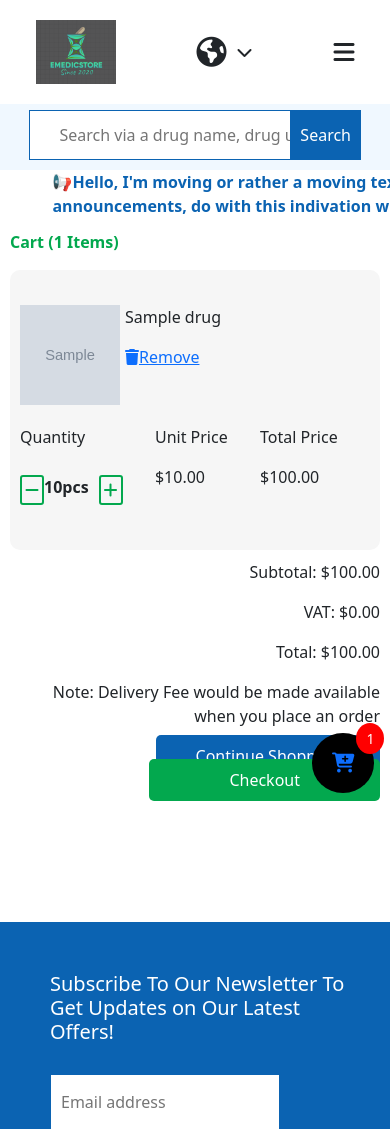
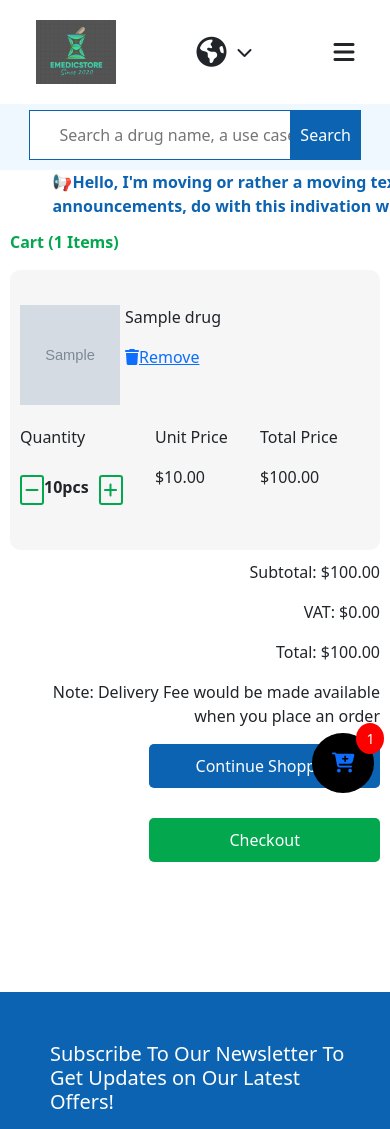
Before and after one commit to Dipec001/onlinestore, a Django app: page /cart/ in a window 390 px wide. Shown: the top 1129 px of the page. Run offline with Django 4.2, Linux system fonts and the light colour scheme; a user stored in the database is signed in; tables that the repository leaves empty hold one stand-in row (values such as "Sample post"); grey boxes marked "Sample" are stand-in pictures; some libraries are stand-ins or nearby versions; some web fonts are replaced.

Commit message:
"Updated styles.css with new media query for .shop-options, and modified HTML in cart.html and header.html to add/remove classes and adjust search input placeholder text."

```diff
--- a/static/styles.css
+++ b/static/styles.css
@@ -1274,6 +1274,18 @@ header{
         row-gap: 50px;
     }
 }
+
+@media screen  and (max-width: 520px){
+    .shop-options{
+        display: grid;
+        grid-template-columns: auto;
+        row-gap: 30px;
+        justify-content: end;
+    }
+    .shop-options a{
+        width: 100%;
+    }
+}
 @media screen  and (max-width: 380px){
     .products-container{
         grid-template-columns: auto; /* Fixed number of columns to 2 */
--- a/templates/cart.html
+++ b/templates/cart.html
@@ -43,7 +43,7 @@
             <p>Total: ${{ total }}</p>
             <p>Note: Delivery Fee would be made available when you place an order</p>
         </div>
-        <div>
+        <div class="shop-options">
             <a class="item-shop" href="{% url 'products' %}">Continue Shopping</a>
             <a class="item-shop checkout" href="{% url 'checkout' %}">Checkout</a>
         </div>
--- a/templates/header.html
+++ b/templates/header.html
@@ -29,7 +29,7 @@
             </div>
             <div class="head" id="search" >
                 <form class="search-form" method="get" action="{% url 'products' %}">
-                    <input class="search-input" type="text" name="q" placeholder="Search via a drug name, drug use case..." value="{{ request.GET.q }}">
+                    <input class="search-input" type="text" name="q" placeholder="Search a drug name, a use case..." value="{{ request.GET.q }}">
                         <button class="search" onclick="search()">Search</button>
                 </form>
             </div>
```
